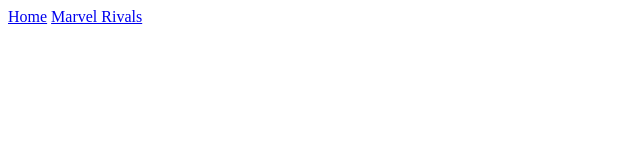
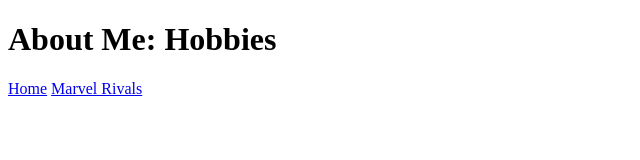
Before and after one commit to ngsuriel-hub/m2-hw2-Suriel-Nicholas, a plain HTML site: page index.html in a window 1280 px wide. Shown: the whole page, without its empty margins (0-640 px from the left). Drawn offline with Linux system fonts and the light colour scheme.

Commit message:
add single h1 tag

```diff
--- a/index.html
+++ b/index.html
@@ -7,6 +7,7 @@
 </head>
 <body>
     <header>
+        <h1>About Me: Hobbies</h1>
         <nav>
             <a href="index.html">Home</a>
             <a href="https://www.marvelrivals.com/">Marvel Rivals</a>
```
